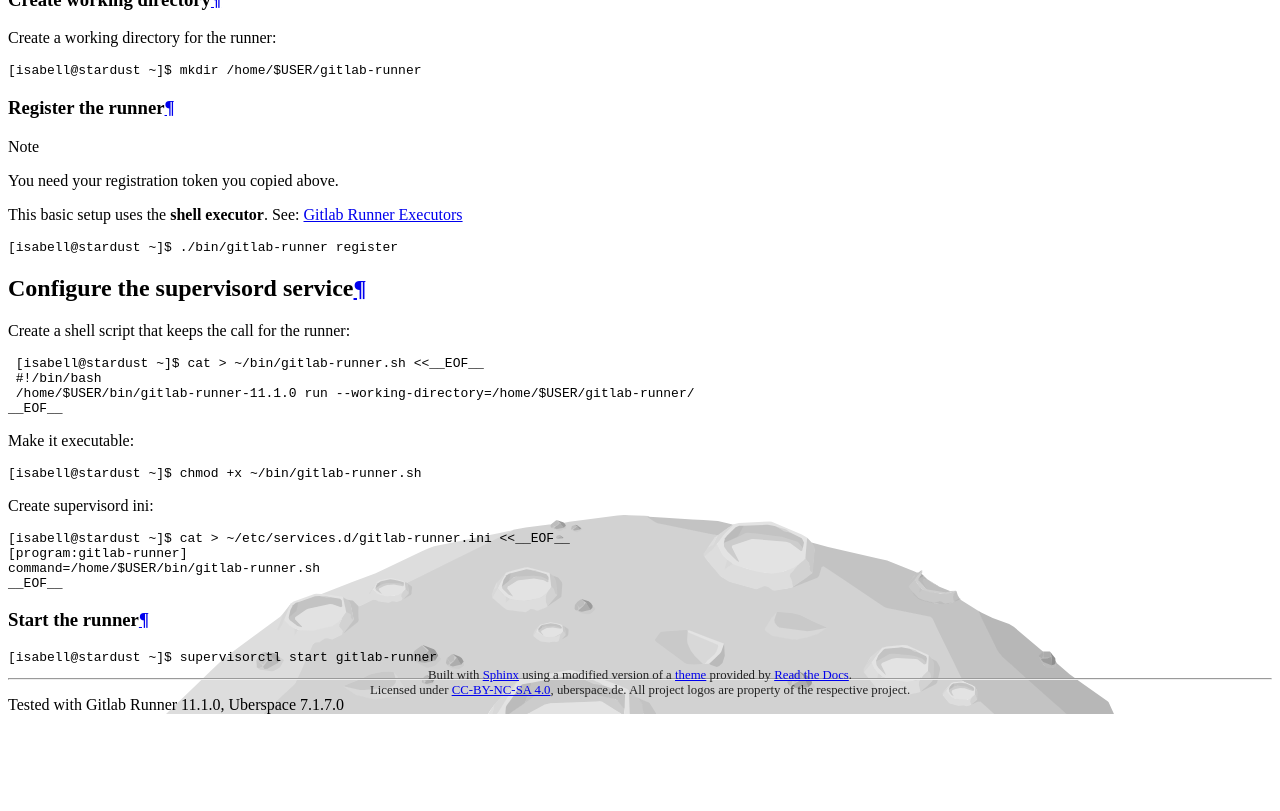
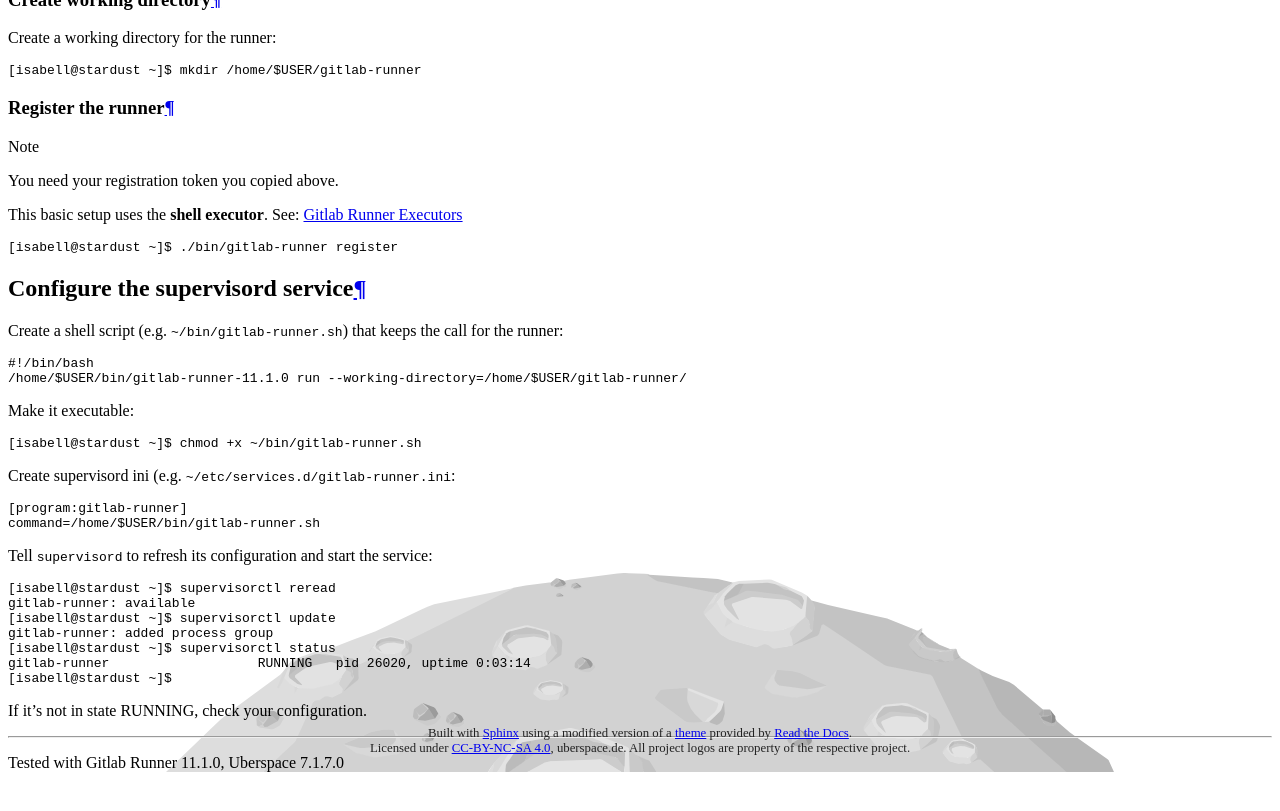
Before and after one commit to Uberspace/lab, a Sphinx documentation site: the page built from source/guide_gitlab-runner.rst, in a window 1280 px wide and 900 px high, scrolled down 2038 px. Shown: the top 811 px of the window. Built offline with Sphinx 7.4.7 and the Read the Docs theme 2.0.0, drawn with Linux system fonts in a browser that asks for light colours.

Commit message:
Add fixes for gitlab-runner guide after review.

```diff
--- a/source/guide_gitlab-runner.rst
+++ b/source/guide_gitlab-runner.rst
@@ -6,9 +6,9 @@
   .. image:: _static/images/gitlab-logo.png
       :align: center
 
-#######
+#############
 Gitlab Runner
-#######
+#############
 
 GitLab Runner is the open source project that is used to run your jobs and send the results back to `GitLab`_. It is used in conjunction with `GitLab`_ CI, the open-source continuous integration service included with `GitLab`_ that coordinates the jobs.
 
@@ -82,14 +82,12 @@ Register the runner
 Configure the supervisord service
 =================================
 
-Create a shell script that keeps the call for the runner:
+Create a shell script (e.g. ``~/bin/gitlab-runner.sh``) that keeps the call for the runner:
 
 ::
 
-  [isabell@stardust ~]$ cat > ~/bin/gitlab-runner.sh <<__EOF__
   #!/bin/bash
   /home/$USER/bin/gitlab-runner-11.1.0 run --working-directory=/home/$USER/gitlab-runner/
- __EOF__
 
 Make it executable:
 
@@ -97,22 +95,28 @@ Make it executable:
 
   [isabell@stardust ~]$ chmod +x ~/bin/gitlab-runner.sh
 
-Create supervisord ini:
+Create supervisord ini (e.g. ``~/etc/services.d/gitlab-runner.ini``:
 
 ::
 
-  [isabell@stardust ~]$ cat > ~/etc/services.d/gitlab-runner.ini <<__EOF__
   [program:gitlab-runner]
   command=/home/$USER/bin/gitlab-runner.sh
-  __EOF__
 
 
-Start the runner
------------------
+Tell ``supervisord`` to refresh its configuration and start the service:
 
 ::
 
-  [isabell@stardust ~]$ supervisorctl start gitlab-runner
+ [isabell@stardust ~]$ supervisorctl reread
+ gitlab-runner: available
+ [isabell@stardust ~]$ supervisorctl update
+ gitlab-runner: added process group
+ [isabell@stardust ~]$ supervisorctl status
+ gitlab-runner                   RUNNING   pid 26020, uptime 0:03:14
+ [isabell@stardust ~]$
+
+
+If it’s not in state RUNNING, check your configuration.
 
 .. _Gitlab: https://gitlab.com
 .. _Gitlab Runner docs: https://docs.gitlab.com/runner/
```
